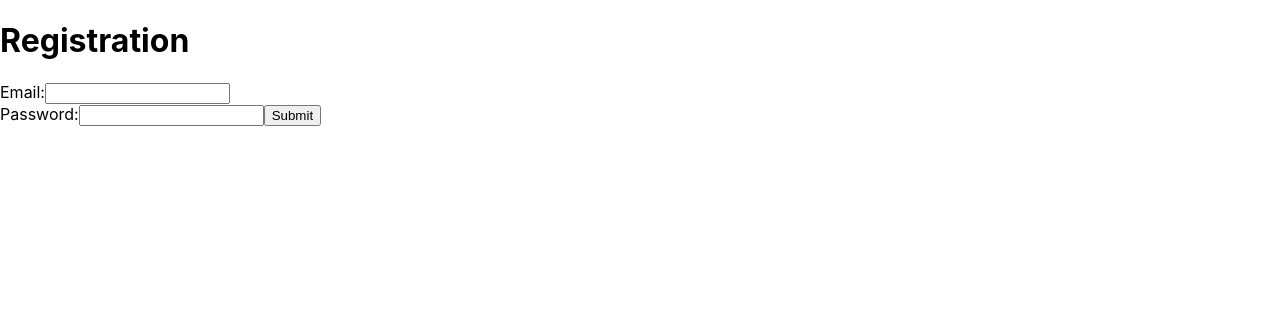
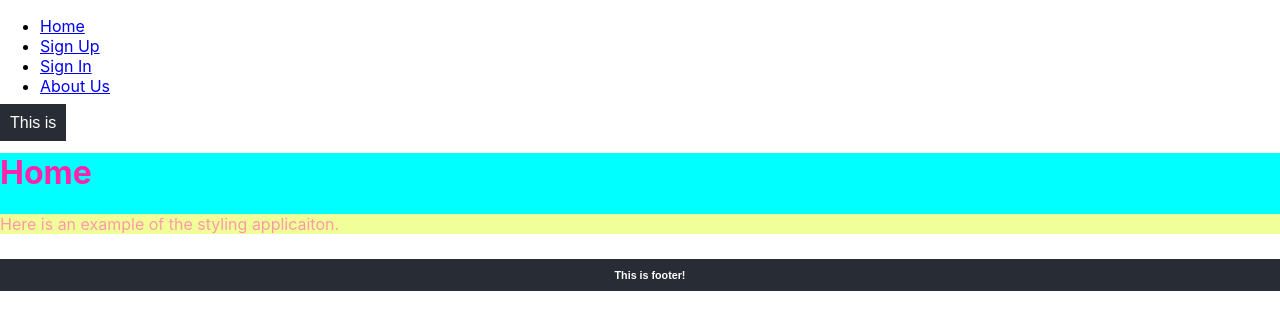
Before and after one commit to adtyagupta72/React-weekly-class, a React (Create React App) app: page / in a window 1280 px wide. Shown: the top 330 px of the page. Built offline with nearby package versions, Linux system fonts and the light colour scheme.

Commit message:
ReactJS: React Forms, React Router, React styling

```diff
--- a/package.json
+++ b/package.json
@@ -34,5 +34,8 @@
       "last 1 firefox version",
       "last 1 safari version"
     ]
+  },
+  "devDependencies": {
+    "react-router-dom": "^7.18.0"
   }
 }
--- /dev/null
+++ b/src/React-Router-Example/AboutUs.jsx
@@ -0,0 +1,7 @@
+const AboutUs = () =>
+{
+    return <div>
+        <h1>About Us!</h1>
+    </div>
+}
+export default AboutUs
--- /dev/null
+++ b/src/React-Router-Example/Footer.jsx
@@ -0,0 +1,9 @@
+import styles from './my-style.module.css';
+
+const Footer = () =>
+{
+    return <div>
+        <h6 className={styles.header}>This is footer!</h6>
+    </div>
+}
+export default Footer
--- /dev/null
+++ b/src/React-Router-Example/Header.jsx
@@ -0,0 +1,5 @@
+import styles from './my-style.module.css';
+const Header = () => {
+  return <label className={styles.header}>This is</label>;
+}
+export default Header;
--- /dev/null
+++ b/src/React-Router-Example/Home.jsx
@@ -0,0 +1,14 @@
+import './home.css'
+
+const Home = () =>
+{
+    let divStyle = {
+        color: "#ff99aa",
+        backgroundColor: "#f1ff99"
+    }
+    return <div className='homeDiv'>
+        <h1 style={{color: "#ff22aa", }}>Home</h1>
+        <div style={divStyle}>Here is an example of the styling applicaiton.</div>
+    </div>
+}
+export default Home
--- /dev/null
+++ b/src/React-Router-Example/Navigation.jsx
@@ -0,0 +1,29 @@
+import { Link, Outlet } from "react-router-dom";
+import Header from "./Header";
+import Footer from "./Footer";
+
+function Navigation()
+{
+   return (<div>
+        <nav>
+            <ul>
+                <li>
+                   <Link to="/">Home</Link>
+                </li>
+                <li>
+                    <Link to="/signup">Sign Up</Link>
+                </li>
+                <li>
+                    <Link to="/signin">Sign In</Link>
+                </li>
+                <li>
+                    <Link to="/aboutus">About Us</Link>
+                </li>
+            </ul>
+        </nav>
+        <Header/>
+        <Outlet />
+        <Footer/>
+   </div>)
+}
+export default Navigation;
--- /dev/null
+++ b/src/React-Router-Example/Signin.jsx
@@ -0,0 +1,7 @@
+const Signin = () =>
+{
+    return <div>
+        <h1>Sign in!</h1>
+    </div>
+}
+export default Signin
--- /dev/null
+++ b/src/React-Router-Example/Signup.jsx
@@ -0,0 +1,7 @@
+const Signup = () =>
+{
+    return <div>
+        <h1>Sign up!</h1>
+    </div>
+}
+export default Signup
--- /dev/null
+++ b/src/React-Router-Example/home.css
@@ -0,0 +1,4 @@
+.homeDiv{
+    background-color: aqua;
+    color: blue;
+}
--- /dev/null
+++ b/src/React-Router-Example/my-style.module.css
@@ -0,0 +1,8 @@
+.header {
+  background-color: #282c34;
+  color: white;
+  padding: 10px;
+  width: 100%;
+  font-family: Sans-Serif;
+  text-align: center;
+}
--- a/src/index.js
+++ b/src/index.js
@@ -6,6 +6,12 @@ import App from './App';
 import MyComponent from './MyComponent';
 import MyFunctionalComp from './myFunctionalComp';
 import FormComponent from './FormComponent';
+import Navigation from '../src/React-Router-Example/Navigation';
+import Home from './React-Router-Example/Home';
+import Signup from './React-Router-Example/Signup';
+import Signin from './React-Router-Example/Signin';
+import AboutUs from './React-Router-Example/AboutUs';
+import { BrowserRouter, Route, Routes } from 'react-router-dom';
 
 const root = ReactDOM.createRoot(document.getElementById('root'));
 // <React.StrictMode>
@@ -13,18 +19,31 @@ const root = ReactDOM.createRoot(document.getElementById('root'));
       console.log("who clicked my button??")
       alert("who clicked my button??")
     }}/> */}
-root.render(
-
-    <div>
-      {/* <MyComponent color="red" size="33" clickEvent={()=>{
+    {/* <MyComponent color="red" size="33" clickEvent={()=>{
         console.log("who clicked my button??")
         alert("who clicked my button??")
       }}/> */}
       {/* <App/> */}
       {/* <MyFunctionalComp/> */}
       {/* <MyComponent/> */}
-      <FormComponent/>
-    </div>
+root.render(
+
+    <BrowserRouter>
+      <Routes>
+        <Route path="/" element={<Navigation />}>
+          <Route index element={<Home />} />
+          <Route path="/signup" element={<Signup />} />
+          <Route path="/signin" element={<Signin />} />
+          <Route path="/aboutus" element={<AboutUs />} />
+        </Route>
+      </Routes>
+    </BrowserRouter>
+
+
+    // <div>
+
+    //   <FormComponent/>
+    // </div>
 
 );
 {/* </React.StrictMode> */}
```
Also changed, not shown: 1 other file (tests, documents, lock files or other folders).
